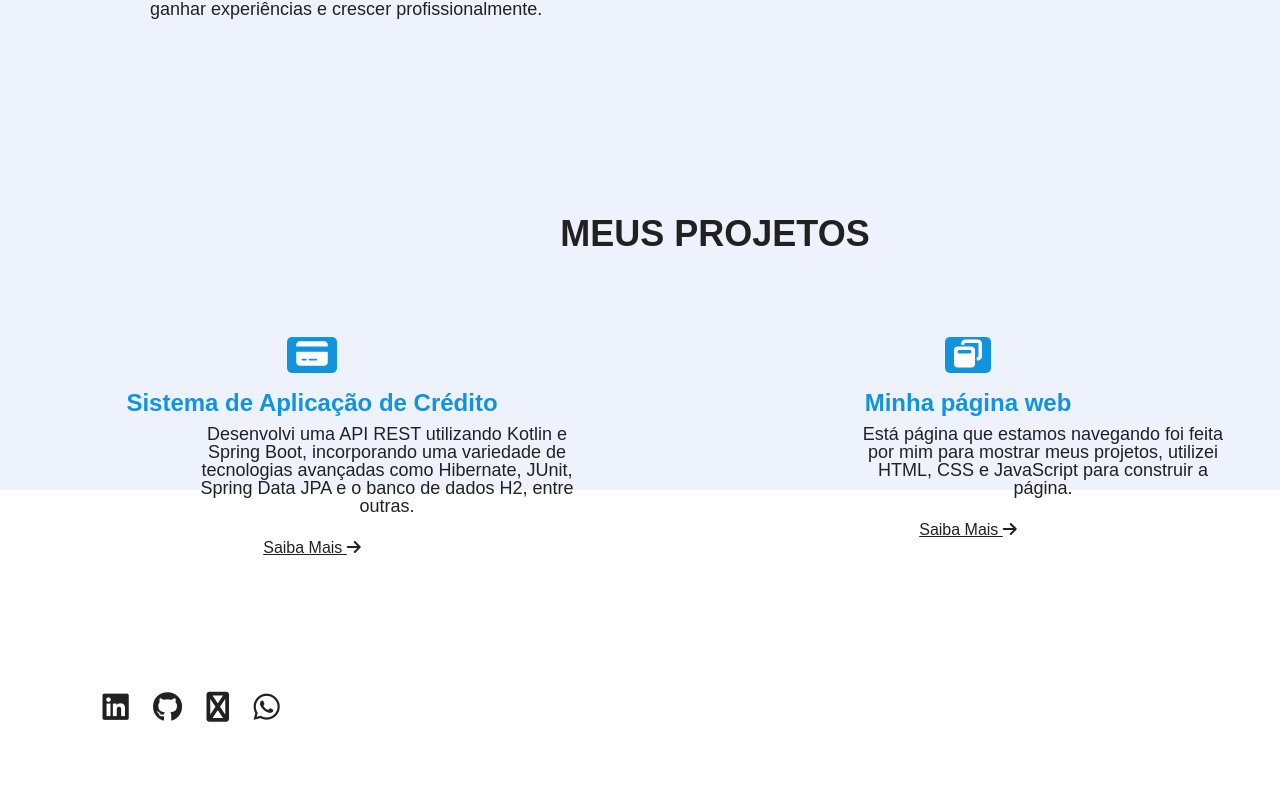
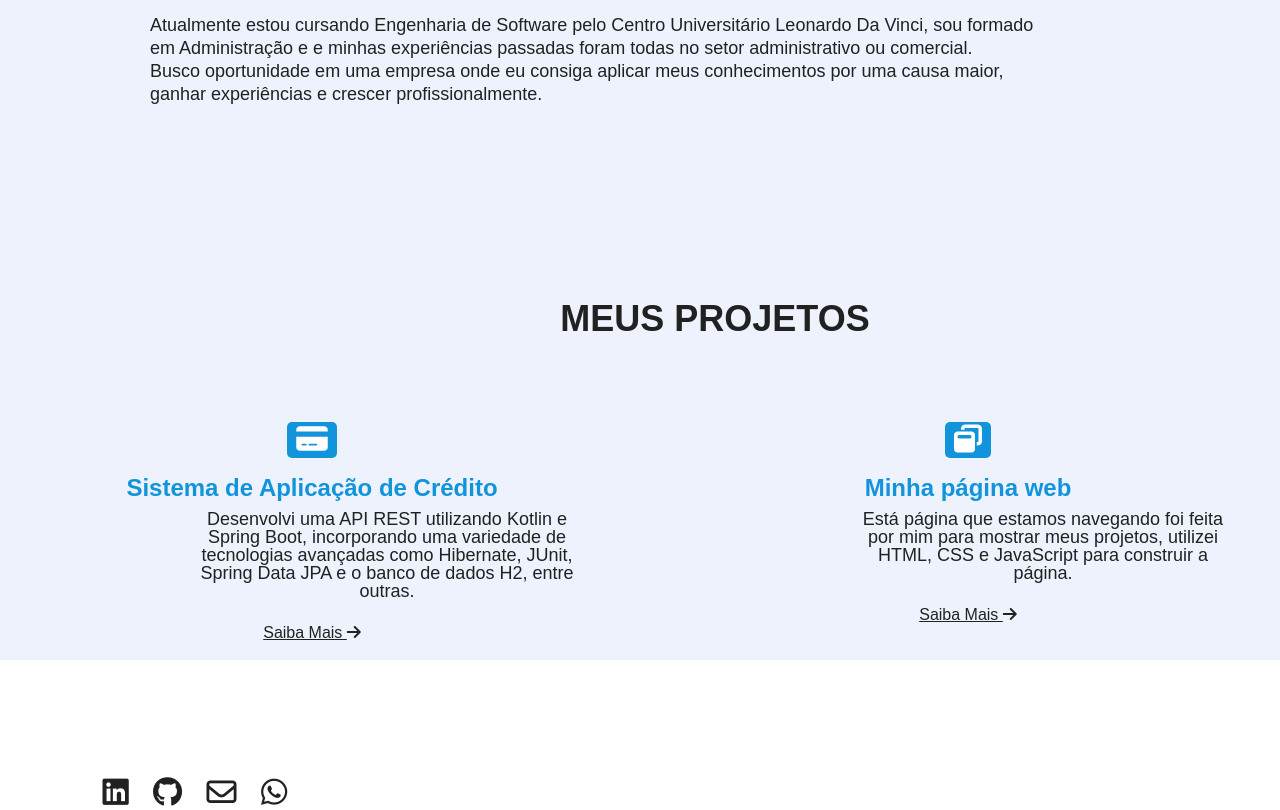
Before and after one commit to sergiolinss/myportfolio, a plain HTML site: page index.html in a window 1280 px wide. Shown: the part 1170-1980 px from the top of the page. Before the commit the page ends 1895 px from the top, so only its background shows below. Drawn offline with nearby package versions, Linux system fonts and the light colour scheme.

Commit message:
ajuste no envelope e nos contatos

```diff
--- a/index.html
+++ b/index.html
@@ -74,7 +74,7 @@
         <div id="contato" class="social-links">
             <a href="https://www.linkedin.com/in/sergiovictorsilva/"><i class="fa-brands fa-linkedin"></i></a>
             <a href="https://github.com/sergiolinss"><i class="fa-brands fa-github"></i></a>
-            <a href="mailto:sergiovictor217@gmail.com"><i class="fa-brands fa-envelope"></i></a>
+            <a href="mailto:sergiovictor217@gmail.com"><i class="fa-regular fa-envelope"></i></a>
             <a href="https://api.whatsapp.com/send?phone=5581984458158" target="_blank"><i class="fa-brands fa-whatsapp"></i></a>
         </div>
 
--- a/style.css
+++ b/style.css
@@ -132,7 +132,7 @@ span{
     background: var(--primary-color);
     font-family: sans-serif;
     position: relative;
-    padding: 30px 0;
+    padding: 115px 0;
 }
 .about h2{
     font-size: 25px;
```
